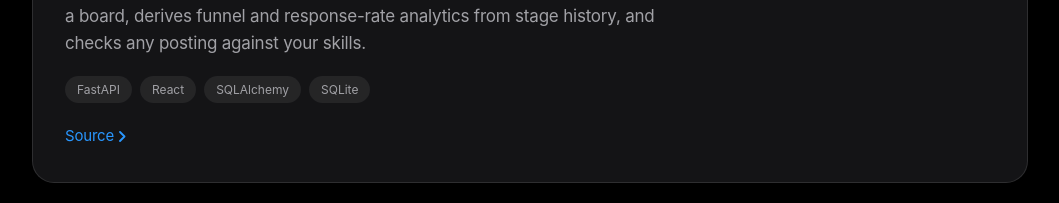
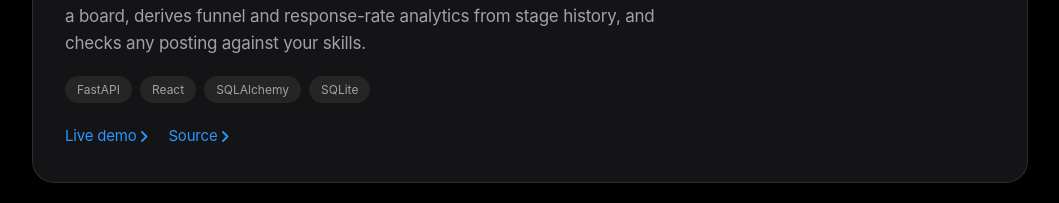
Before and after one commit to sutejym122/Portfolio_New, a React (Vite) app: page / in a window 1280 px wide. Shown: the part 3180-3383 px from the top of the page, without its empty margins (110-1169 px from the left). Built offline with nearby package versions, Linux system fonts and the light colour scheme.

Commit message:
Updated Demo Link for Landed

```diff
--- a/src/content.js
+++ b/src/content.js
@@ -53,8 +53,10 @@ export const projects = [
     stack: ["FastAPI", "React", "SQLAlchemy", "SQLite"],
     image: landed,
     featured: true,
-    demo: "https://landed-five.vercel.app",
-    links: { source: "https://github.com/sutejym122/landed" },
+    links: {
+      demo: "https://landed-five.vercel.app",
+      source: "https://github.com/sutejym122/landed",
+    },
   },
   {
     name: "Mirror",
```
